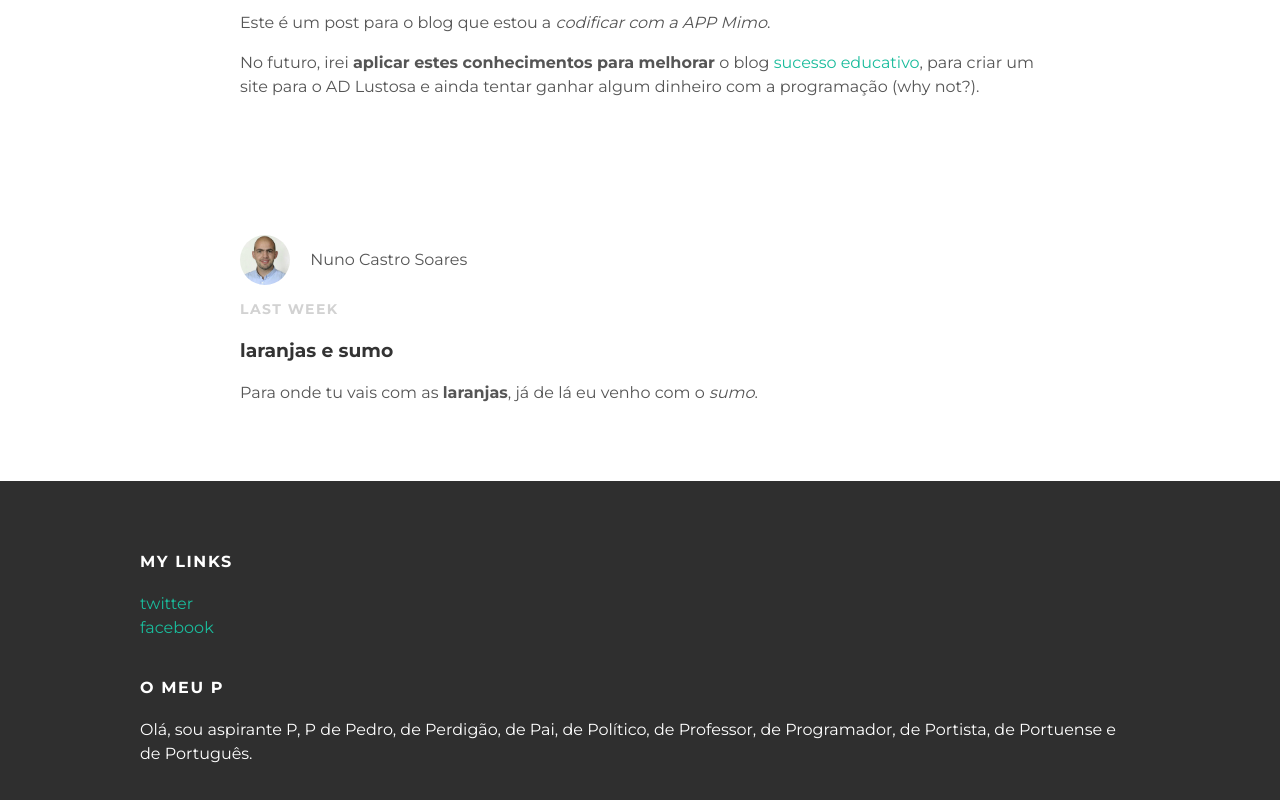
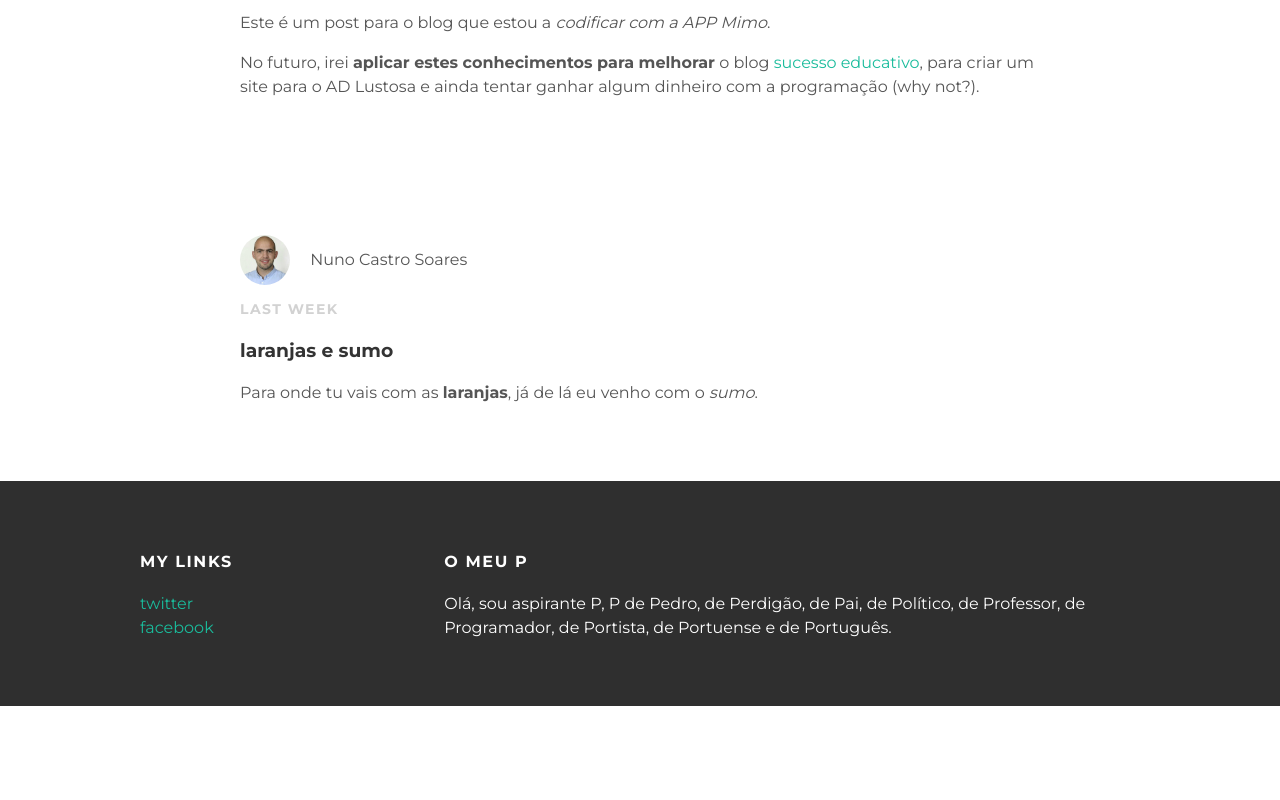
Before and after one commit to pedronperdigao/pedronperdigao.github.io, a plain HTML site: page index.html in a window 1280 px wide. Shown: the part 344-1144 px from the top of the page. After the commit the page ends 1050 px from the top, so only its background shows below. Drawn offline with Linux system fonts and the light colour scheme.

Commit message:
Add files via upload

```diff
--- a/style.css
+++ b/style.css
@@ -75,6 +75,7 @@ a:hover{
 
 .column{
   min-width: 300px;
+  max-width: 650px;
   display: inline-block;
   vertical-align: top;
 }
```
